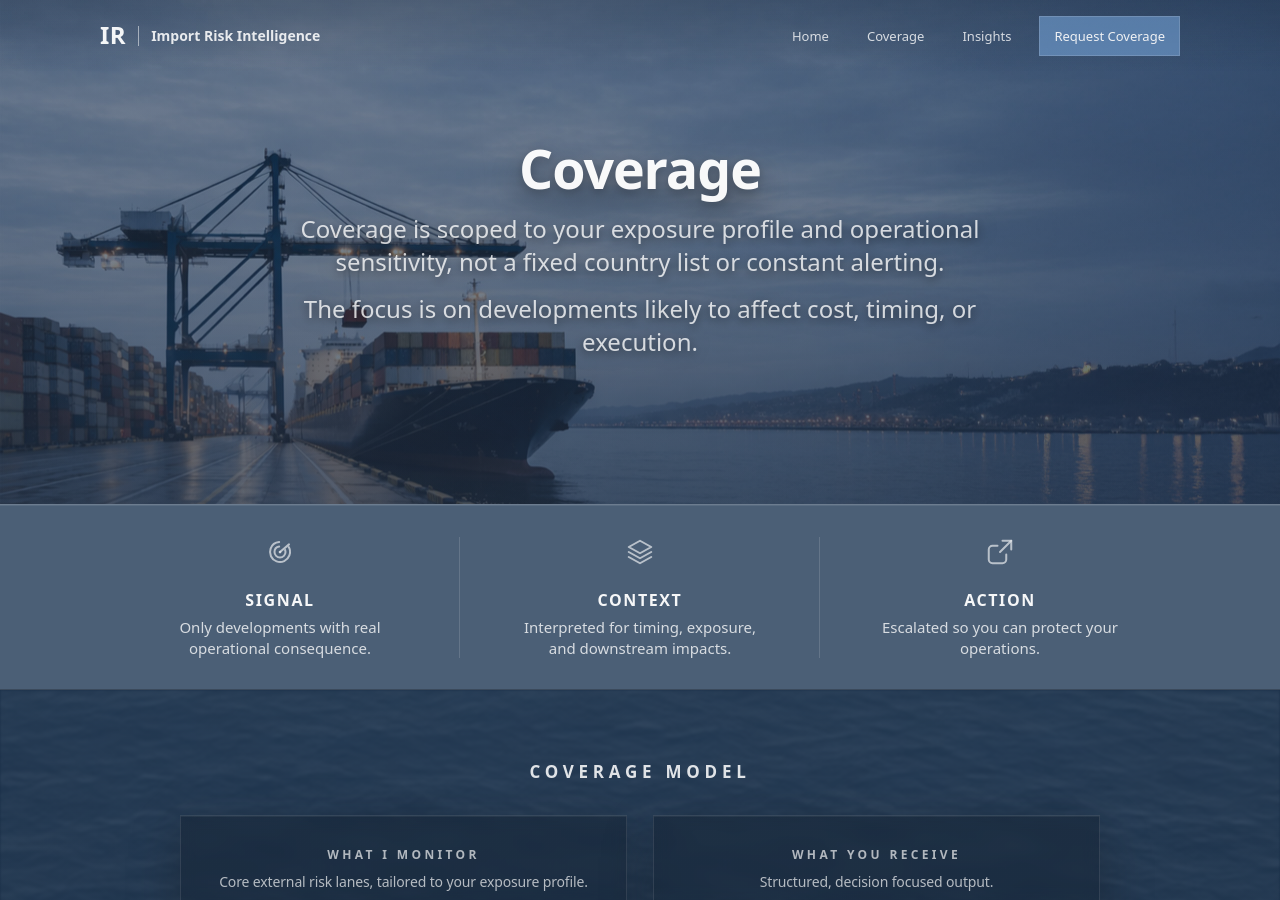
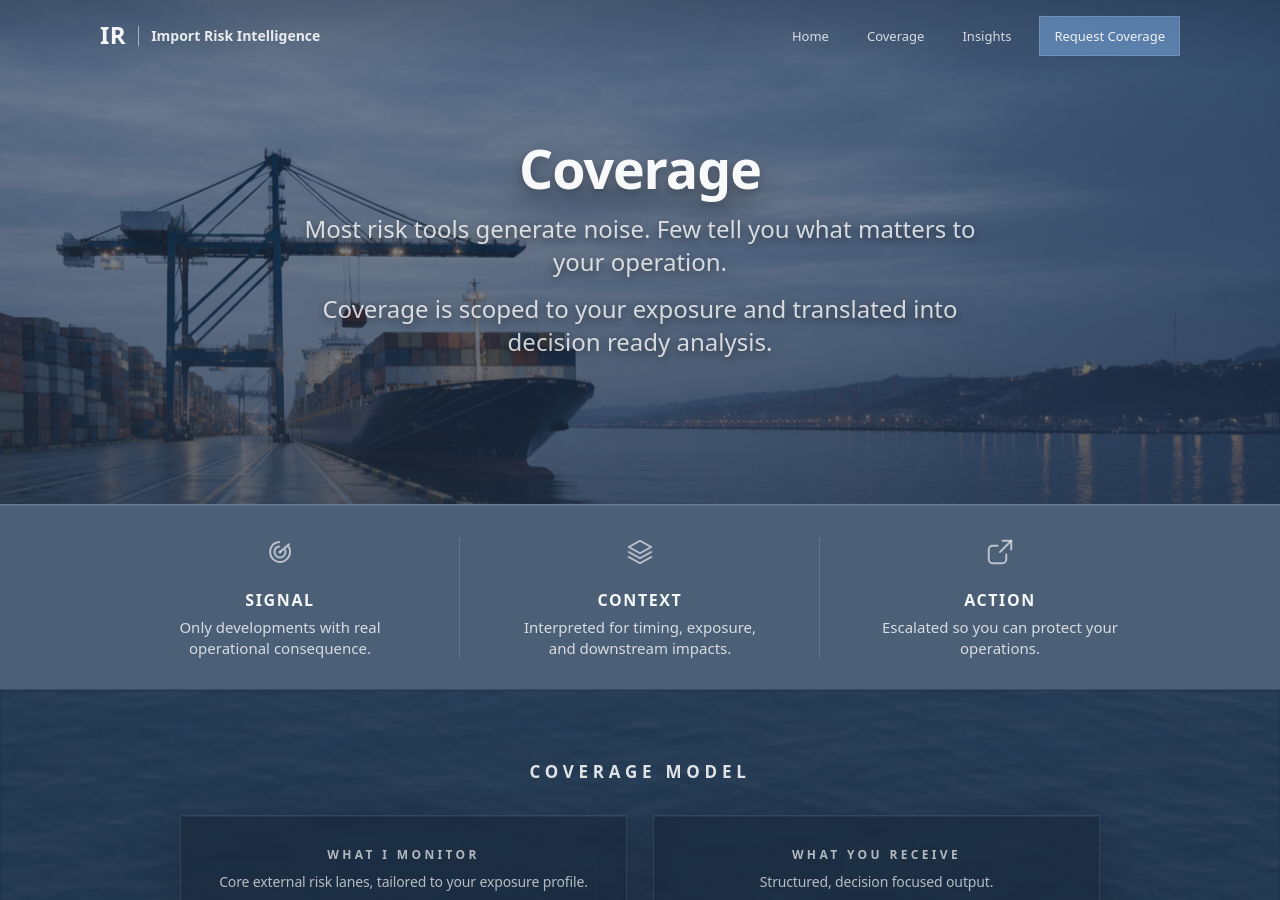
Before and after one commit to importrisk/import-risk-intelligence-site, a Jekyll site: the page built from coverage.html, in a window 1280 px wide and 900 px high. Built offline with Jekyll 4.4.1, drawn with Linux system fonts in a browser that asks for light colours.

Commit message:
Update coverage.html

```diff
--- a/coverage.html
+++ b/coverage.html
@@ -17,9 +17,9 @@ css: /method.css?v=100
       <div class="method-hero-inner">
         <h1 class="hero-title">Coverage</h1>
         <p class="hero-subtitle">
-         Coverage is scoped to your exposure profile and operational sensitivity, not a fixed country list or constant alerting.</p>
+         Most risk tools generate noise. Few tell you what matters to your operation.</p>
           <p class="hero-subtitle">
-            The focus is on developments likely to affect cost, timing, or execution.
+            Coverage is scoped to your exposure and translated into decision ready analysis.
          </p>
       </div>
     </div>
```
